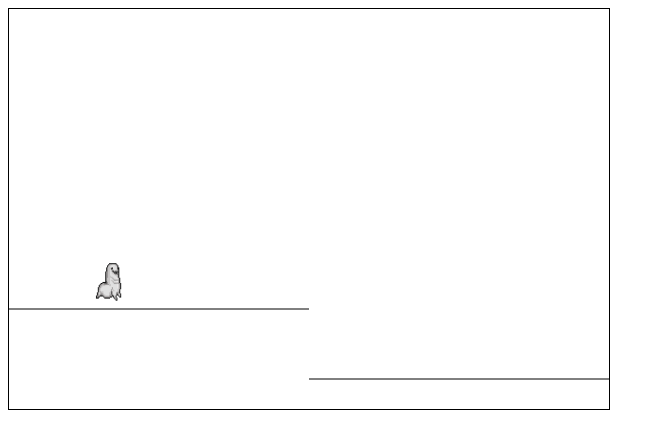
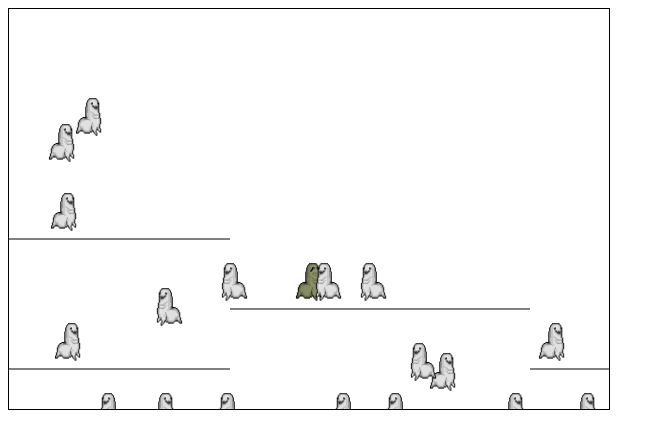
Before and after one commit to kfeng123/xiaoyouxi, a plain HTML site: page new/index.html in a window 1280 px wide. Shown: the whole page, without its empty margins (0-665 px from the left). Drawn offline with Linux system fonts and the light colour scheme.

Commit message:
simple AI

```diff
--- a/new/index.html
+++ b/new/index.html
@@ -8,7 +8,8 @@
 <script type="text/javascript" src="./js/role.js"></script>
 <script type="text/javascript" src="./js/interval.js"></script>
 <script type="text/javascript" src="./js/keymouse.js"></script>
-
+<script type="text/javascript" src="./js/animation.js"></script>
+<script type="text/javascript" src="./js/AI.js"></script>
 </head>
 <body>
 <canvas id="canvas1" height="400" width="600"></canvas>
--- /dev/null
+++ b/new/js/AI.js
@@ -0,0 +1,24 @@
+game.prototype.AI=function(role){
+	//不多解释了嘿嘿
+	if(role.jump)role.jump=false;
+	else if((!((timecounter+Math.round(role.rndnum*70))%70))&&Math.random()<0.5){role.jump=true;}
+	if(!((timecounter+Math.round(role.rndnum*50))%50)){
+		switch(Math.round(Math.random()*3)){
+		case 0:
+			role.left=false;
+			role.right=false;
+			break;
+		case 1:
+			role.left=false;
+			role.right=true;
+			break;
+		case 2:
+			role.left=true;
+			role.right=false;
+			break;
+		}
+
+
+
+	}
+}
--- /dev/null
+++ b/new/js/animation.js
@@ -0,0 +1,29 @@
+game.prototype.zhujueanimation=function(){
+	//为主角增加向左走切片队列，用来显示动画效果
+	this.zhujue.leftdonghua.push([0,48,32,48]);
+	this.zhujue.leftdonghua.push([32,48,32,48]);
+	this.zhujue.leftdonghua.push([64,48,32,48]);
+	//为主角增加向右走切片队列
+	this.zhujue.rightdonghua.push([0,96,32,48]);
+	this.zhujue.rightdonghua.push([32,96,32,48]);
+	this.zhujue.rightdonghua.push([64,96,32,48]);
+	//为主角添加静止时面朝左的切片队列
+	this.zhujue.jingzhizuo.push([0,48,32,48]);
+	//为主角添加静止时面朝右的切片队列
+	this.zhujue.jingzhiyou.push([0,96,32,48]);
+}
+
+game.prototype.enemyanimation=function(k){
+	//为主角增加向左走切片队列，用来显示动画效果
+	this.enemy[k].leftdonghua.push([0,48,32,48]);
+	this.enemy[k].leftdonghua.push([32,48,32,48]);
+	this.enemy[k].leftdonghua.push([64,48,32,48]);
+	//为主角增加向右走切片队列
+	this.enemy[k].rightdonghua.push([0,96,32,48]);
+	this.enemy[k].rightdonghua.push([32,96,32,48]);
+	this.enemy[k].rightdonghua.push([64,96,32,48]);
+	//为主角添加静止时面朝左的切片队列
+	this.enemy[k].jingzhizuo.push([0,48,32,48]);
+	//为主角添加静止时面朝右的切片队列
+	this.enemy[k].jingzhiyou.push([0,96,32,48]);
+}
--- a/new/js/interval.js
+++ b/new/js/interval.js
@@ -1,12 +1,17 @@
 game.prototype.interval=function(){
 	//游戏主逻辑
+	//敌人AI
+	for(var i=0;i<this.enemy.length;i++)this.AI(this.enemy[i]);
+
 	//行走
 	this.move(this.zhujue);
+	for(var i=0;i<this.enemy.length;i++)this.move(this.enemy[i]);
 	//跳跃
 	this.jump(this.zhujue);
-
-	//更新主角渲染属性
+	for(var i=0;i<this.enemy.length;i++)this.jump(this.enemy[i]);
+	//更新角色渲染属性
 	this.refreshrender(this.zhujue);
+	for(var i=0;i<this.enemy.length;i++)this.refreshrender(this.enemy[i]);
 
 }
 
--- a/new/js/main.js
+++ b/new/js/main.js
@@ -24,7 +24,7 @@ function game(){
 		//主角
 		this.zhujue=null;
 		//敌人队列
-		this.enemy={};
+		this.enemy=new Array();
 		//视角
 		this.view={x:0,y:0};
 		//地图宽高
@@ -42,8 +42,16 @@ game.prototype.init=function(){
 		[6,900,1200,650]
 		];
 	//初始化主角
-	this.createzhujue();
+	this.zhujue=this.createzhujue();
+	this.zhujueanimation();
+	this.zhujue.img.src="./image/youyu.png";
 
+	//初始化敌人
+	for (var i=0;i<30;i++){
+		this.enemy.push(this.createzhujue());
+		this.enemy[this.enemy.length-1].id="enemy";
+		this.enemyanimation(this.enemy.length-1);
+	}
 	//开始渲染
 	window.webkitRequestAnimationFrame(function(){GAME.render()});
 }
--- a/new/js/render.js
+++ b/new/js/render.js
@@ -32,6 +32,7 @@ game.prototype.render=function(){
 	this.ctx.clearRect(0,0,600,400);
 	//画地图
 	this.drawmap();
+	//渲染
 	for (i=0;i<this.renderlist.length;i++){
 		this.ctx.drawImage(this.renderlist[i].img,this.renderlist[i].sx,this.renderlist[i].sy,this.renderlist[i].swidth,this.renderlist[i].sheight,this.renderlist[i].x-this.view.x,this.renderlist[i].y-this.view.y,this.renderlist[i].width,this.renderlist[i].height);
 	}
--- a/new/js/role.js
+++ b/new/js/role.js
@@ -41,45 +41,36 @@ game.prototype.role=function(){
 	//在渲染队列中的位置,-1代表还没放入渲染队列
 	role.whichrender=-1;
 
+	//给每个角色一个随机数，来增加它的随机性
+	role.rndnum=Math.random();
+
 return role;
 }
 
 game.prototype.createzhujue=function(){
-	this.zhujue=this.role();
-	this.zhujue.id="zhujue";
-	this.zhujue.life=100;
-	this.zhujue.x=100;
-	this.zhujue.y=0;
-	this.zhujue.img=new Image();
-	this.zhujue.img.src="./image/zhujue.png";
-	this.zhujue.speed=3;
-	this.zhujue.acc=1;
+	var renwu=new Object();
+	renwu=this.role();
+	renwu.id="zhujue";
+	renwu.life=100;
+	renwu.x=Math.round(Math.random()*1200);
+	renwu.y=0;
+	renwu.img=new Image();
+	renwu.img.src="./image/zhujue.png";
+	renwu.speed=3;
+	renwu.acc=1;
 	//一开始在空中
-	this.zhujue.jumpstate=-1;
+	renwu.jumpstate=-1;
 	//初始化哪块平台在主角下面
 	for(var i=0;i<this.station.length;i++){
-		if(this.station[i][3]>=this.zhujue.y)this.zhujue.under[i]=1;
-		else this.zhujue.under[i]=0;
+		if(this.station[i][3]>=renwu.y)renwu.under[i]=1;
+		else renwu.under[i]=0;
 	}
 	//把主角加入到渲染队列
-	var temp=this.renderlist.push(this.renderobject(this.zhujue.id,this.zhujue.img,0,0,30,50,this.zhujue.x,this.zhujue.y,30,50));
-	this.zhujue.whichrender=temp-1;
-	//为主角增加向左走切片队列，用来显示动画效果
-	this.zhujue.leftdonghua.push([0,48,32,48]);
-	this.zhujue.leftdonghua.push([32,48,32,48]);
-	this.zhujue.leftdonghua.push([64,48,32,48]);
-	//为主角增加向右走切片队列
-	this.zhujue.rightdonghua.push([0,96,32,48]);
-	this.zhujue.rightdonghua.push([32,96,32,48]);
-	this.zhujue.rightdonghua.push([64,96,32,48]);
-	//为主角添加静止时面朝左的切片队列
-	this.zhujue.jingzhizuo.push([0,48,32,48]);
-	//为主角添加静止时面朝右的切片队列
-	this.zhujue.jingzhiyou.push([0,96,32,48]);
+	var temp=this.renderlist.push(this.renderobject(renwu.id,renwu.img,0,0,30,50,renwu.x,renwu.y,30,50));
+	renwu.whichrender=temp-1;
+	return renwu;
 
 }
-
-
 game.prototype.move=function(role){
 	//让一个角色走
 	if(role.x>10)if(role.left)role.x-=role.speed;
```
Also changed, not shown: new/image/youyu.png (added).
